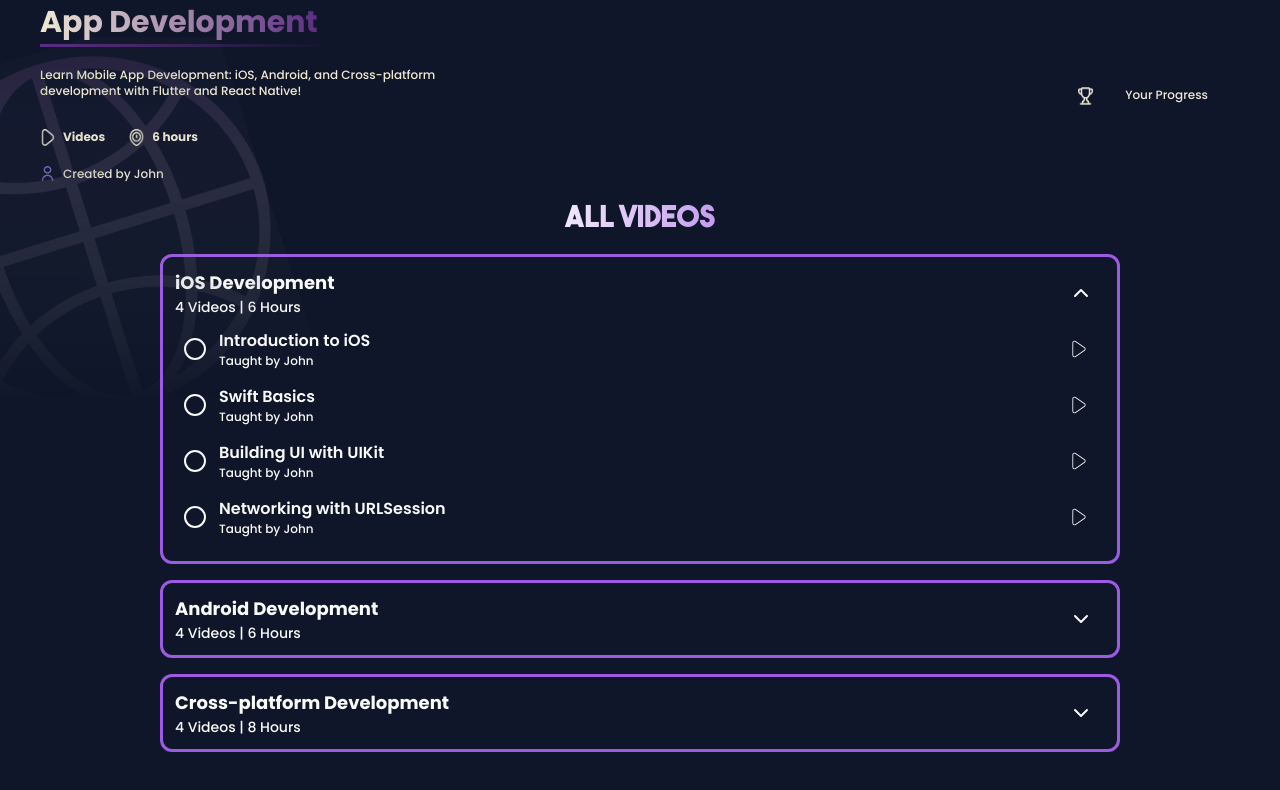
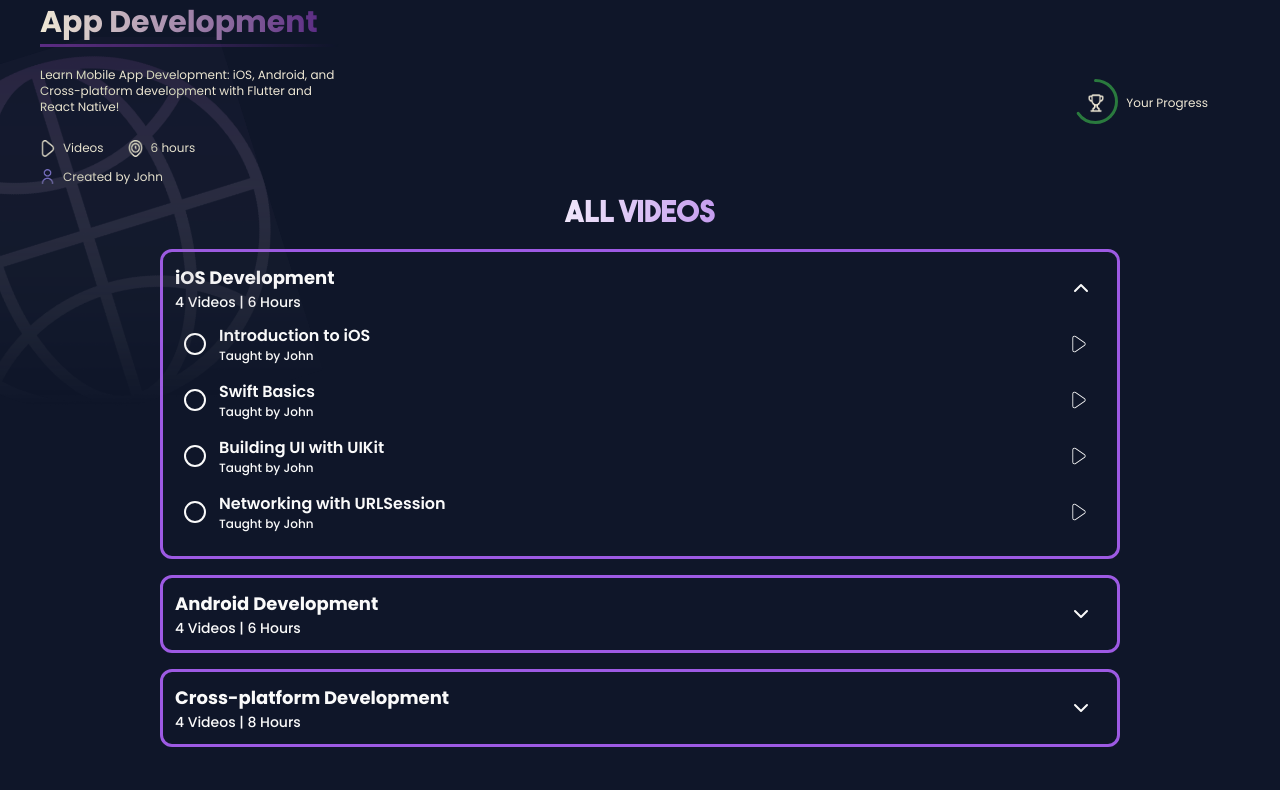
Before and after one commit to MLSAKIIT/AlgoArena, a Next.js app: page /domains/0 in a window 1280 px wide. Shown: the top 790 px of the page. Built offline with nearby package versions, Linux system fonts and the light colour scheme; no server answers.

Commit message:
reverted the domain card eff added progress bar in header

```diff
--- a/package.json
+++ b/package.json
@@ -11,6 +11,9 @@
     "prepare": "husky"
   },
   "dependencies": {
+    "@emotion/react": "^11.11.4",
+    "@emotion/styled": "^11.11.0",
+    "@mui/joy": "^5.0.0-beta.29",
     "@next-auth/prisma-adapter": "^1.0.7",
     "@prisma/client": "^5.9.1",
     "@radix-ui/react-icons": "^1.3.0",
@@ -37,8 +40,8 @@
   "devDependencies": {
     "autoprefixer": "^10.0.1",
     "eslint": "^8",
+    "eslint-config-next": "14.1.0",
     "husky": "^8.0.3",
-    "eslint-config-next": "14.1.0",
     "postcss": "^8",
     "prisma": "^5.9.1",
     "tailwindcss": "^3.3.0"
--- a/src/app/learning/Header.jsx
+++ /dev/null
@@ -1,60 +0,0 @@
-import React from "react";
-import Image from "next/image";
-
-const Header = ({ title, description, videos, hours, creator }) => {
-  return (
-    <>
-      <div
-        className="absolute inset-0  h-50 max-h-62 bg-left-top bg-no-repeat bg-blend-normal"
-        style={{
-          backgroundImage: `url(/assets/domain/circular.png)`,
-          backgroundSize: "contain",
-        }}
-      ></div>
-
-      <div className="mx-10  w-auto">
-        <div className="my-1">
-          <p className="text-3xl font-san font-bold bg-gradient-to-r from-white to-purple-900 inline-block text-transparent bg-clip-text my-1">
-            {title}
-          </p>
-          <div className=" bg-gradient-to-r from-purple-900 to-bg-purple-400 h-[0.180rem] w-1/4"></div>
-        </div>
-
-        <div className="sm:grid hidden sm:grid-cols-5 gap-4">
-          <div className="col-span-2">
-            <h5 className="mt-4 text-wrap text-start">{description}</h5>
-          </div>
-
-          <div className=" col-start-5 font-light text-sm gap-3 hidden sm:flex">
-            <div>
-              <Image src={"/assets/icons/progress.png"} alt="progress" height={15} width={15} />
-            </div>
-            <div>Your Progress</div>
-          </div>
-        </div>
-
-        <div className=" grid-cols-8 my-5 hidden sm:grid">
-          <div className="flex gap-1">
-            <Image src={"/assets/icons/play.png"} height={5} width={15} alt="play-bttn" />
-            <p className="text-xs font-extralight">{videos} Videos</p>
-          </div>
-          <div className="flex gap-1">
-            <Image src={"/assets/icons/time.png"} height={5} width={15} alt="time-img" />
-            <p className="text-xs font-extralight">{hours} hours</p>
-          </div>
-        </div>
-
-        <div className="flex gap-2 hidden sm:flex">
-          <div>
-            <Image src={"/assets/icons/user.png"} alt="user" height={15} width={15} />
-          </div>
-          <div>
-            <p className="text-xs">Created by {creator}</p>
-          </div>
-        </div>
-      </div>
-    </>
-  );
-};
-
-export default Header;
--- a/src/app/learning/page.js
+++ /dev/null
@@ -1,17 +0,0 @@
-import React from "react";
-import Header from "@/app/learning/Header";
-const page = () => {
-  return (
-    <>
-      <Header
-        title="WEB DEVELOPMENT"
-        description="Learn full stack Web Development: HTML/CSS, MySQL, PHP, JavaScript, and React and build a website from scratch!"
-        videos="30"
-        hours="16"
-        creator="Ayush"
-      />
-    </>
-  );
-};
-
-export default page;
--- a/src/components/domains/DomainCard.jsx
+++ b/src/components/domains/DomainCard.jsx
@@ -1,4 +1,4 @@
-import Image from "next/legacy/image";
+import Image from "next/image";
 
 const DomainCard = ({ title, img }) => {
   return (
@@ -14,7 +14,6 @@ const DomainCard = ({ title, img }) => {
           layout="fill"
           objectFit="cover"
           className="rounded-lg group-hover:scale-125 duration-500"
-          alt="domain images"
         />
       </div>
     </div>
--- a/src/components/learningPath/LearningPathHeader.jsx
+++ b/src/components/learningPath/LearningPathHeader.jsx
@@ -1,10 +1,27 @@
-import React from "react";
 import Image from "next/image";
+import CircularProgress from "@mui/joy/CircularProgress";
+import React, { useState, useEffect } from "react";
 
 const LearningPathHeader = ({ header, videos }) => {
+  const [counter, setCounter] = useState(0);
+  const color = "success";
+  useEffect(() => {
+    const interval = setInterval(() => {
+      if (counter === 65) {
+        clearInterval(interval);
+      } else {
+        setCounter((prevCounter) => prevCounter + 1);
+      }
+    }, 30);
+
+    return () => {
+      clearInterval(interval);
+    };
+  }, [counter]);
+
   return (
     <>
-      <div className="relative h-full min-w-screen max-w-[200rem] ">
+      <div className="relative h-full min-w-screen max-w-[180rem] ">
         <div
           className="absolute inset-0   h-[20 rem] sm:h-[30rem] md[40rem] bg-left-top bg-no-repeat bg-blend-normal"
           style={{
@@ -20,12 +37,28 @@ const LearningPathHeader = ({ header, videos }) => {
             <div className="bg-gradient-to-r from-purple-900 to-bg-purple-400 h-[0.180rem] w-1/4"></div>
           </div>
           <div className="mt-5  md:flex md:justify-between">
-            <div className="w-3/2 xs:w-1/2 text-xss xs:text-xs md:w-2/6  max-w-md sm:w-50 font-medium text-white">
+            <div className="w-3/2 xs:w-1/2 text-xss xs:text-xs md:w-3/12 lg:w-3/12  max-w-md sm:w-50 text-white">
               {header.description}
             </div>
 
-            <div className="flex my-5">
-              <div>
+            <div className="flex  mt-1">
+              <div className="mx-8 flex gap-2 my-2 items-center text-xss xs:text-xs text-white">
+                <div className="relative ">
+                  <CircularProgress
+                    sx={{
+                      "--CircularProgress-progressThickness": "6px",
+                      "--CircularProgress-trackThickness": "5px",
+                      "--CircularProgress-size": "45px",
+                    }}
+                    determinate
+                    size="sm"
+                    thickness={3}
+                    variant="plain"
+                    color={color}
+                    value={counter}
+                  />
+
+                  <div className="absolute top-1/2 left-1/2 transform -translate-x-1/2 -translate-y-1/2">
                     <Image
                       src={"/assets/icons/progress.png"}
                       alt="progress"
@@ -33,13 +66,13 @@ const LearningPathHeader = ({ header, videos }) => {
                       width={15}
                     />
                   </div>
-              <div className="mx-8 text-xss xs:text-xs text-white font-medium">
-                Your Progress
+                </div>
+                <div>Your Progress</div>
               </div>
             </div>
           </div>
 
-          <div className="flex gap-6 sm:mt-5 md:mt-2 lg:mt-1">
+          <div className="flex  gap-6 sm:mt-3 md:mt-2 lg:mt-1">
             <div className="flex gap-2">
               <Image
                 src={"/assets/icons/play.png"}
@@ -47,7 +80,9 @@ const LearningPathHeader = ({ header, videos }) => {
                 width={15}
                 alt="play-bttn"
               />
-              <p className="text-xss xs:text-xs font-bold">{videos} Videos</p>
+              <p className="text-xss xs:text-xs font-extralight">
+                {videos} Videos
+              </p>
             </div>
             <div className="flex gap-2">
               <Image
@@ -56,12 +91,12 @@ const LearningPathHeader = ({ header, videos }) => {
                 width={15}
                 alt="time-img"
               />
-              <p className="text-xss xs:text-xs font-bold">
+              <p className="text-xss xs:text-xs font-extralight">
                 {header.time} hours
               </p>
             </div>
           </div>
-          <div className="flex my-5 gap-2">
+          <div className="flex my-3 gap-2">
             <div>
               <Image
                 src={"/assets/icons/user.png"}
@@ -71,7 +106,7 @@ const LearningPathHeader = ({ header, videos }) => {
               />
             </div>
             <div>
-              <p className="text-xss font-medium xs:text-xs">
+              <p className="text-xss xs:text-xs">
                 Created by {header.createdBy}
               </p>
             </div>
```
Also changed, not shown: 2 other files (tests, documents, lock files or other folders). Lines whose indentation alone changed are shown as unchanged.
